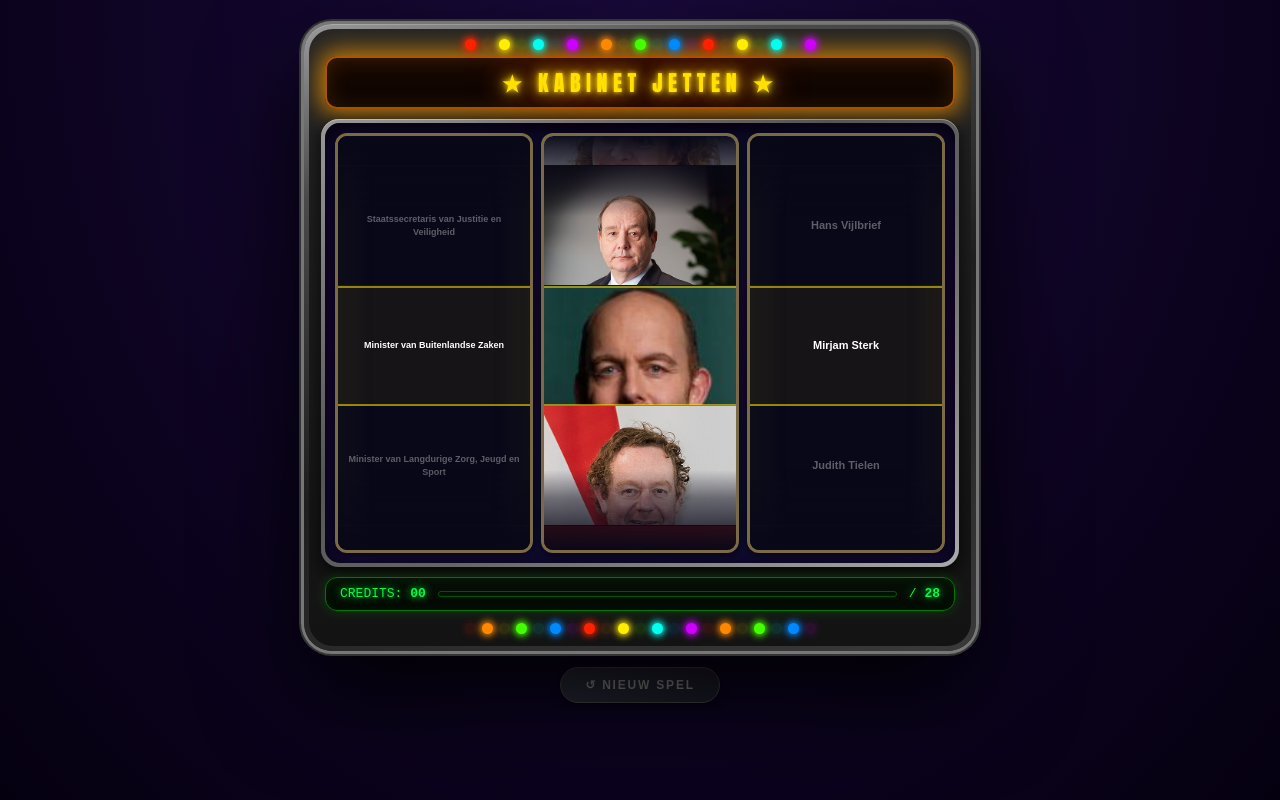
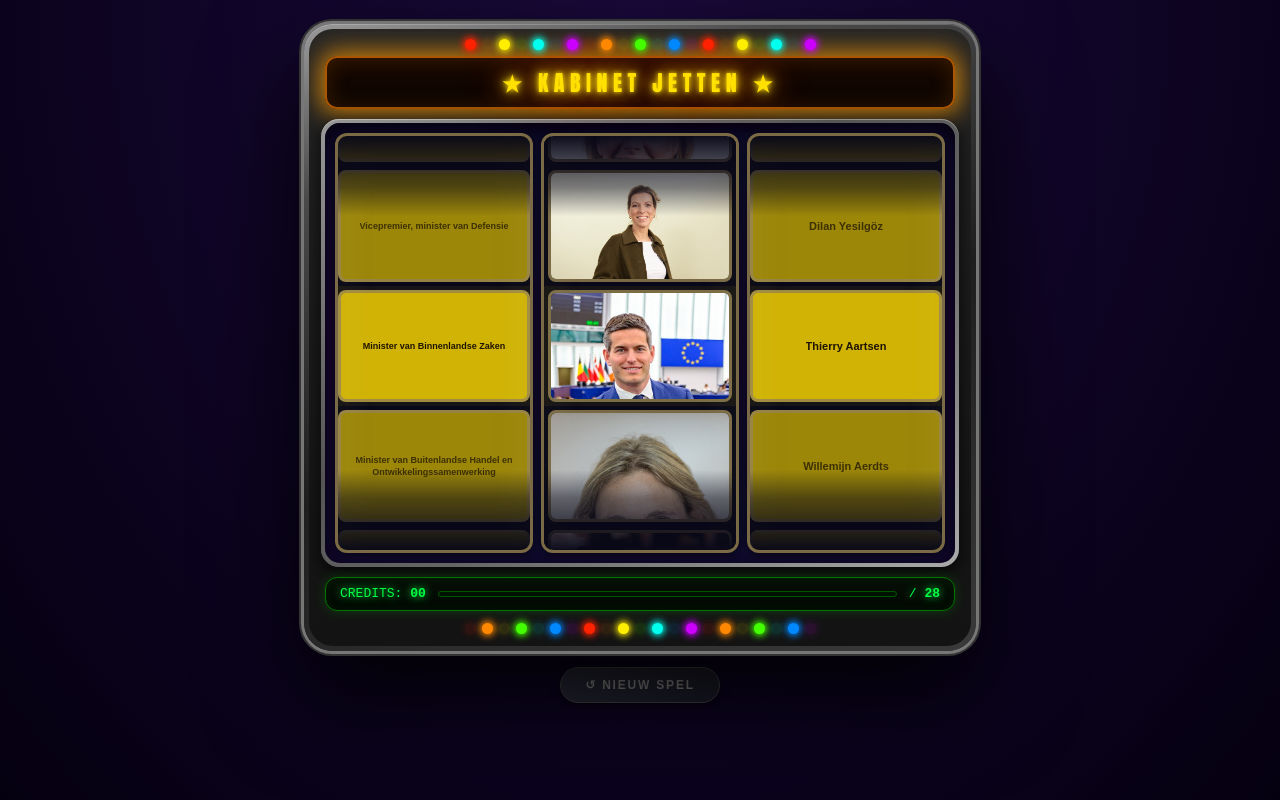
Before and after one commit to rienbouw/bewindspersonen, a Next.js app: page /slot in a window 1280 px wide. Built offline with nearby package versions, Linux system fonts and the light colour scheme.

Commit message:
aardig af

```diff
--- a/src/app/slot/ReelColumn.tsx
+++ b/src/app/slot/ReelColumn.tsx
@@ -1,11 +1,10 @@
 "use client";
 
-import { useCallback, useEffect, useRef, useState } from "react";
+import { useCallback, useEffect, useMemo, useRef, useState } from "react";
 import { Person } from "../data";
 
 const ITEM_H = 120;
 const CONTAINER_H = 420;
-const HALF = 5; // items shown on each side of the payline
 
 interface Props {
   type: "role" | "photo" | "name";
@@ -17,9 +16,11 @@ interface Props {
 
 export default function ReelColumn({ type, label, items, onIndexChange, matchFlash }: Props) {
   const N = items.length;
+  const REPEAT_CYCLES = 3;
+  const MIDDLE_CYCLE = 1;
 
-  // centerIdx: which item is at the payline (actual index into items[])
-  const [centerIdx, setCenterIdx] = useState(0);
+  // centerPos: absolute row index in the repeated strip (middle cycle by default)
+  const [centerPos, setCenterPos] = useState(Math.max(0, N * MIDDLE_CYCLE));
   // dragOffset: how many px the strip is shifted during a drag (positive = drag down)
   const [dragOffset, setDragOffset] = useState(0);
   // animated: whether the snap CSS transition is active
@@ -31,26 +32,45 @@ export default function ReelColumn({ type, label, items, onIndexChange, matchFla
   const lastYRef = useRef(0);
   const lastTimeRef = useRef(0);
 
-  // Keep parent index in sync whenever centerIdx or N changes
+  const normalizeToMiddleCycle = useCallback(
+    (pos: number) => {
+      if (N <= 0) return 0;
+      const actual = ((pos % N) + N) % N;
+      return N * MIDDLE_CYCLE + actual;
+    },
+    [N]
+  );
+
+  // Keep parent index in sync whenever centerPos or N changes
   useEffect(() => {
-    if (N > 0) onIndexChange(((centerIdx % N) + N) % N);
-  }, [centerIdx, N, onIndexChange]);
+    if (N > 0) onIndexChange(((centerPos % N) + N) % N);
+  }, [centerPos, N, onIndexChange]);
 
-  // When items are removed, clamp centerIdx so it stays in range
+  // When item count changes (matched row removed), keep same actual index if possible.
   const prevNRef = useRef(N);
   useEffect(() => {
-    if (N < prevNRef.current && N > 0) {
-      setCenterIdx((prev) => Math.min(prev, N - 1));
+    const prevN = prevNRef.current;
+    if (N > 0 && prevN > 0 && N !== prevN) {
+      const prevActual = ((centerPos % prevN) + prevN) % prevN;
+      const nextActual = Math.min(prevActual, N - 1);
+      setCenterPos(N * MIDDLE_CYCLE + nextActual);
+    } else if (N > 0 && prevN === 0) {
+      setCenterPos(N * MIDDLE_CYCLE);
     }
     prevNRef.current = N;
-  }, [N]);
+  }, [N, centerPos]);
 
-  // Return the item at `offset` positions from the center (circular)
-  const getItem = (offset: number): Person =>
-    items[((centerIdx + offset) % N + N) % N];
+  // Render all items in one reel strip (repeated cycles for seamless looping).
+  const stripItems = useMemo(() => {
+    if (N === 0) return [];
+    return Array.from({ length: N * REPEAT_CYCLES }, (_, i) => ({
+      item: items[i % N],
+      key: `${i}-${items[i % N].id}`,
+    }));
+  }, [items, N]);
 
-  // translateY so the center item sits exactly at the payline
-  const baseY = CONTAINER_H / 2 - (HALF + 0.5) * ITEM_H;
+  // translateY so strip row `centerPos` sits exactly at the payline.
+  const baseY = CONTAINER_H / 2 - (centerPos + 0.5) * ITEM_H;
   const totalY = baseY + dragOffset;
 
   const doSnap = useCallback(
@@ -67,11 +87,11 @@ export default function ReelColumn({ type, label, items, onIndexChange, matchFla
       // (new centerIdx * ITEM_H = old centerIdx * ITEM_H + snapDragOffset).
       setTimeout(() => {
         setAnimated(false);
-        setCenterIdx((prev) => ((prev + indexDelta) % N + N) % N);
+        setCenterPos((prev) => normalizeToMiddleCycle(prev + indexDelta));
         setDragOffset(0);
       }, 360);
     },
-    [N]
+    [N, normalizeToMiddleCycle]
   );
 
   const onPointerDown = useCallback((e: React.PointerEvent) => {
@@ -135,59 +155,71 @@ export default function ReelColumn({ type, label, items, onIndexChange, matchFla
         onPointerUp={onPointerUp}
         onPointerCancel={onPointerUp}
       >
-        {/* Scrolling strip — renders HALF*2+1 items around the center */}
+        {/* Scrolling strip — renders all items (repeated), no lazy in-spin swaps */}
         <div style={{
           transform: `translateY(${totalY}px)`,
           transition: animated ? "transform 0.35s cubic-bezier(0.2,0.8,0.3,1)" : "none",
           willChange: "transform",
         }}>
-          {Array.from({ length: HALF * 2 + 1 }, (_, j) => {
-            const offset = j - HALF; // -5 … +5
-            const item = getItem(offset);
-            const isCenter = offset === 0;
+          {stripItems.map(({ item, key }, stripIdx) => {
+            const isCenter = stripIdx === centerPos;
 
             return (
               <div
-                key={j}
+                key={key}
                 style={{
                   height: ITEM_H,
                   display: "flex",
                   alignItems: "center",
                   justifyContent: "center",
-                  padding: type === "photo" ? 0 : "0 8px",
+                  padding: 0,
                   overflow: "hidden",
                   background: isCenter ? "rgba(255,220,0,0.06)" : "transparent",
-                  borderBottom: "1px solid rgba(255,255,255,0.05)",
                 }}
               >
                 {type === "photo" ? (
-                  /* eslint-disable-next-line @next/next/no-img-element */
+                  <div style={{ width: "100%", height: "100%", padding: 4,  borderRadius: 8 }}>
+                    {/* eslint-disable-next-line @next/next/no-img-element */}
                     <img
                       src={`/persons/${item.id}.jpg`}
                       alt=""
                       style={{
                         width: "100%",
-                      height: ITEM_H,
+                        height: "100%",
                         objectFit: "cover", objectPosition: "top",
-                      borderRadius: 0,
+                        borderRadius: 8,
                         display: "block",
-                      border: "none",
+                        border: "3px solid rgba(150,130,80,0.8)",
                       }}
                       onError={(e) => { (e.target as HTMLImageElement).style.display = "none"; }}
                     />
+                  </div>
                 ) : (
-                  <div style={{ textAlign: "center", width: "100%", height: "100%", display: "flex", alignItems: "center", justifyContent: "center" }}>
+                  <div style={{ width: "100%", height: "100%", padding: "4px 0" }}>
+                    <div style={{
+                      width: "100%",
+                      height: "100%",
+                      borderRadius: 8,
+                      border: "3px solid rgba(150,130,80,0.8)",
+                      background: isCenter ? "rgba(255,220,0,0.8)" : "rgba(255,220,0,0.6)",
+                      textAlign: "center",
+                      display: "flex",
+                      alignItems: "center",
+                      justifyContent: "center",
+                      padding: "0 6px",
+                    }}>
                       <div style={{
                         fontSize: type === "role" ? 9 : 11,
                         fontWeight: 600,
                         lineHeight: 1.35,
-                      color: isCenter ? "#ffffff" : "rgba(255,255,255,0.35)",
+                        color: isCenter ? "#1f1400" : "rgba(31,20,0,0.75)",
                         overflow: "hidden",
                         display: "-webkit-box",
                         WebkitBoxOrient: "vertical",
                         WebkitLineClamp: type === "role" ? 4 : 2,
                       }}>
                         {type === "role" ? item.role : item.name}
+                      </div>
                     </div>
                   </div>
                 )}
@@ -202,13 +234,11 @@ export default function ReelColumn({ type, label, items, onIndexChange, matchFla
           left: 0, right: 0,
           top: CONTAINER_H / 2 - ITEM_H / 2,
           height: ITEM_H,
-          borderTop: matchFlash ? "2px solid #00ff88" : "2px solid rgba(255,220,0,0.55)",
-          borderBottom: matchFlash ? "2px solid #00ff88" : "2px solid rgba(255,220,0,0.55)",
           background: matchFlash ? "rgba(0,255,100,0.18)" : "transparent",
           animation: matchFlash ? "payline-flash 0.2s ease-in-out 5" : "none",
           pointerEvents: "none",
           zIndex: 4,
-          transition: "border-color 0.2s, background 0.2s",
+          transition: "background 0.2s",
         }} />
 
         {/* Top fade */}
--- a/src/app/slot/useSlotGame.ts
+++ b/src/app/slot/useSlotGame.ts
@@ -10,13 +10,32 @@ function shuffle<T>(arr: T[]): T[] {
   return a;
 }
 
+function sortByRole(arr: Person[]): Person[] {
+  return [...arr].sort((a, b) => a.role.localeCompare(b.role, "nl"));
+}
+
+function getLastNameSortKey(fullName: string): string {
+  const parts = fullName.trim().split(/\s+/);
+  if (parts.length <= 1) return fullName.trim();
+  const surname = parts.slice(1).join(" ");
+  return surname.replace(/^(?:(?:van|von|de|den|der|te|ten|ter|'t)\s+)+/i, "");
+}
+
+function sortByName(arr: Person[]): Person[] {
+  return [...arr].sort((a, b) => {
+    const lastNameCmp = getLastNameSortKey(a.name).localeCompare(getLastNameSortKey(b.name), "nl");
+    if (lastNameCmp !== 0) return lastNameCmp;
+    return a.name.localeCompare(b.name, "nl");
+  });
+}
+
 export type { Person };
 
 export function useSlotGame() {
   const [resetKey, setResetKey] = useState(0);
-  const [roleItems, setRoleItems] = useState<Person[]>(() => shuffle([...persons]));
+  const [roleItems, setRoleItems] = useState<Person[]>(() => sortByRole(persons));
   const [photoItems, setPhotoItems] = useState<Person[]>(() => shuffle([...persons]));
-  const [nameItems, setNameItems] = useState<Person[]>(() => shuffle([...persons]));
+  const [nameItems, setNameItems] = useState<Person[]>(() => sortByName(persons));
 
   const [roleIndex, setRoleIndex] = useState(0);
   const [photoIndex, setPhotoIndex] = useState(0);
@@ -69,9 +88,9 @@ export function useSlotGame() {
     solvedRef.current = new Set();
     matchedIdRef.current = null;
     setSolvedCount(0);
-    setRoleItems(shuffle([...persons]));
+    setRoleItems(sortByRole(persons));
     setPhotoItems(shuffle([...persons]));
-    setNameItems(shuffle([...persons]));
+    setNameItems(sortByName(persons));
     setRoleIndex(0);
     setPhotoIndex(0);
     setNameIndex(0);
```
Lines whose indentation alone changed are shown as unchanged.
